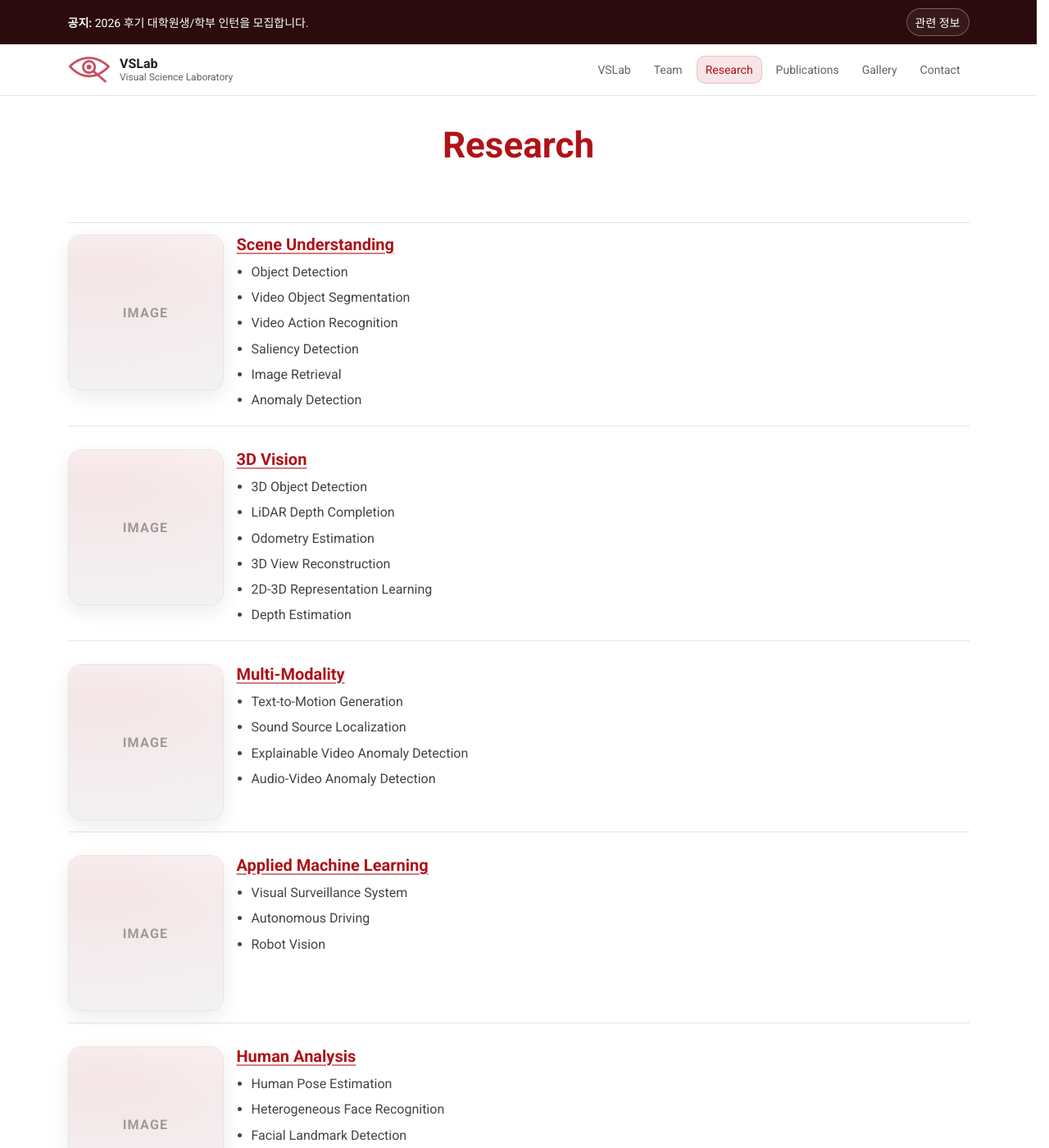
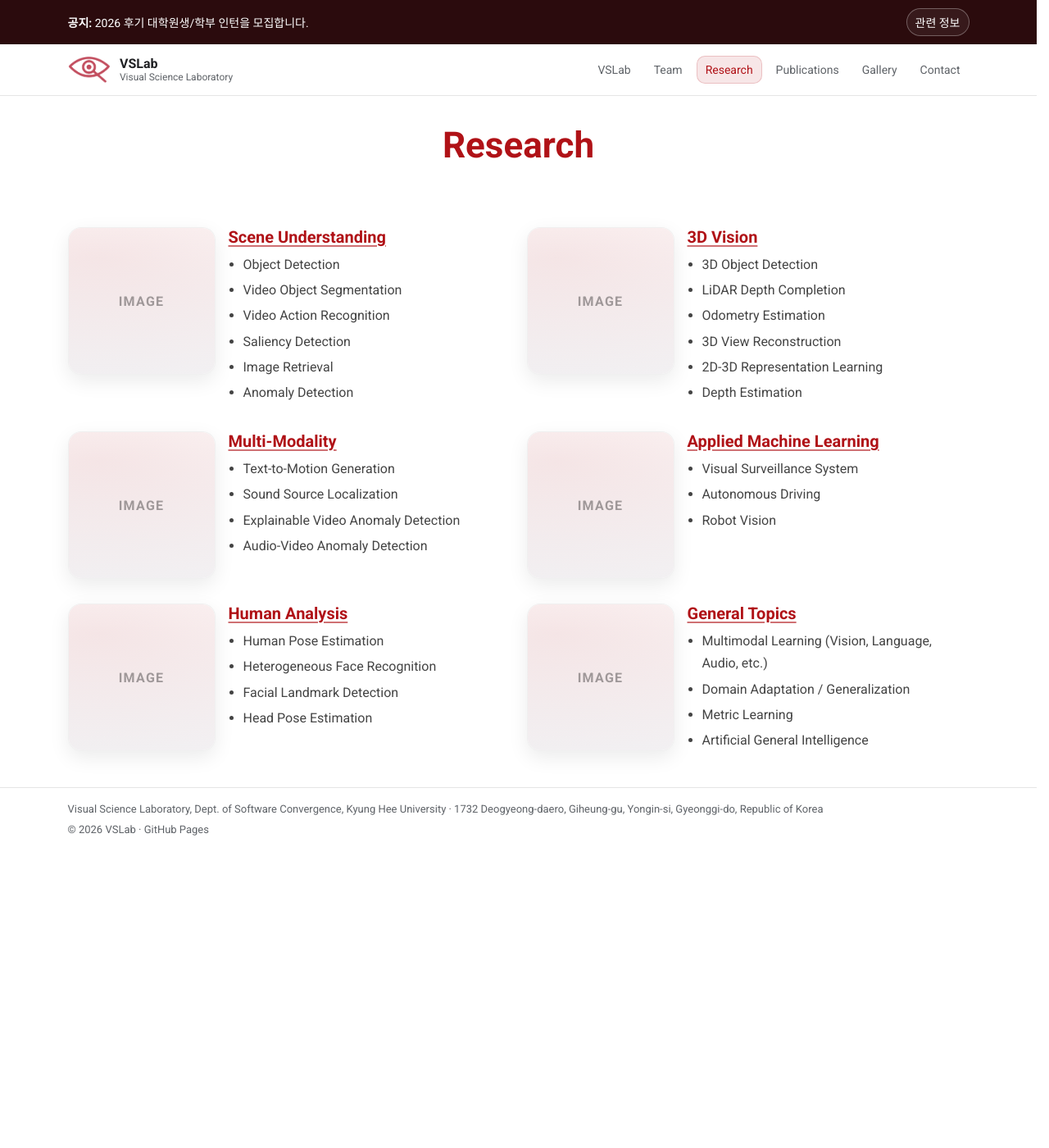
Before and after one commit to VisualScienceLab-KHU/VSLab_Homepage, a Jekyll site: the page built from research.md, in a window 1280 px wide and 1400 px high. Shown: the whole window at 82% size. Built offline with Jekyll 4.4.1, drawn with Linux system fonts in a browser that asks for light colours.

Commit message:
Edit: Research page

```diff
--- a/assets/css/style.css
+++ b/assets/css/style.css
@@ -1065,7 +1065,7 @@ html{ scrollbar-gutter: stable; }
 }
 
 /* =========================================================
-   Research page (NO cards, clean listing)
+   Research page (2-column, no dividers, minimal look)
 ========================================================= */
 .research-title{
   margin: 0;
@@ -1075,40 +1075,38 @@ html{ scrollbar-gutter: stable; }
   color: var(--accent);
 }
 
-.research-listing{
-  display: flex;
-  flex-direction: column;
-  gap: 14px;
+/* 2열 배치 */
+.research-grid{
+  display: grid;
+  grid-template-columns: repeat(2, minmax(0, 1fr));
+  gap: 18px 20px;
 }
 
-/* 한 줄(row) 레이아웃 + 구분선으로 정돈 */
+/* 아이템: 박스/테두리 없이 정돈 */
 .research-item{
   display: grid;
-  grid-template-columns: 190px 1fr;
+  grid-template-columns: 180px 1fr;
   gap: 16px;
-  padding: 14px 0;
-  border-bottom: 1px solid var(--line);
   align-items: start;
-}
-.research-item:first-child{
-  border-top: 1px solid var(--line);
+  padding: 6px 0;
 }
 
+/* 이미지 영역 */
 .research-media{
-  width: 190px;
-  aspect-ratio: 1 / 1;          /* 정사각형 */
+  width: 180px;
+  aspect-ratio: 1 / 1;
   border-radius: 16px;
   overflow: hidden;
-  border: 1px solid var(--line);
   background: #fff;
   box-shadow: var(--shadow);
+  border: 1px solid rgba(0,0,0,0.06);
+  display: block;
 
-  display: block;
   transform: translateY(0);
   transition: transform 140ms ease, box-shadow 140ms ease, filter 140ms ease;
 }
 
-/* hover 시 살짝 떠오르는 반응 */
+/* hover 반응(입체감) */
 .research-media:hover{
   transform: translateY(-3px);
   box-shadow: 0 14px 30px rgba(0,0,0,0.12);
@@ -1136,9 +1134,8 @@ html{ scrollbar-gutter: stable; }
   display: block;
 }
 
-.research-body{
-  min-width: 0;
-}
+/* 텍스트 */
+.research-body{ min-width: 0; }
 
 .research-heading{
   margin: 0 0 8px 0;
@@ -1147,19 +1144,20 @@ html{ scrollbar-gutter: stable; }
   line-height: 1.2;
 }
 
-/* ✅ 세부 분야 제목 링크: vslab 색 + 밑줄 색도 동일 */
+/* 제목 링크: vslab 색 + 밑줄 색도 동일 */
 .research-heading__link{
   color: var(--accent);
   text-decoration: underline;
-  text-decoration-color: rgba(176,18,23,0.55);
+  text-decoration-color: rgba(176,18,23,0.60);
   text-underline-offset: 3px;
 }
 
 .research-heading__link:hover{
-  color: #7a0c10; /* 조금 더 진하게 */
-  text-decoration-color: rgba(176,18,23,0.75);
+  color: #7a0c10;
+  text-decoration-color: rgba(176,18,23,0.80);
 }
 
+/* 리스트 */
 .research-bullets{
   margin: 0;
   padding-left: 18px;
@@ -1168,22 +1166,32 @@ html{ scrollbar-gutter: stable; }
 }
 .research-bullets li{ margin: 4px 0; }
 
+/* General Topics: 링크/반응 제거 */
+.research-item--static .research-media{
+  cursor: default;
+  transform: none;
+  transition: none;
+}
+.research-item--static .research-media:hover{
+  transform: none;
+  box-shadow: var(--shadow);
+  filter: none;
+}
+.research-heading__link--static{
+  cursor: default;
+}
+
 /* Responsive */
 @media (max-width: 980px){
-  .research-item{
-    grid-template-columns: 170px 1fr;
-  }
-  .research-media{
-    width: 170px;
-  }
+  .research-grid{ grid-template-columns: 1fr; }
+  .research-item{ grid-template-columns: 170px 1fr; }
+  .research-media{ width: 170px; }
 }
 
 @media (max-width: 520px){
-  .research-item{
-    grid-template-columns: 1fr;
-  }
+  .research-item{ grid-template-columns: 1fr; }
   .research-media{
     width: 100%;
-    aspect-ratio: 16 / 9; /* 모바일에서는 가로형이 보기 좋음 */
+    aspect-ratio: 16 / 9;
   }
 }
--- a/research.md
+++ b/research.md
@@ -13,11 +13,13 @@ permalink: /research/
 <section class="section research-page">
   <div class="wrap">
 
-    <div class="research-listing">
+    <div class="research-grid">
 
       <!-- Scene Understanding -->
       <article class="research-item">
-        <a class="research-media" href="{{ '/research/scene-understanding/' | relative_url }}" aria-label="Scene Understanding details">
+        <a class="research-media"
+           href="{{ '/research/scene-understanding/' | relative_url }}"
+           aria-label="Scene Understanding details">
           <div class="research-media__placeholder">IMAGE</div>
           <!-- 이미지 넣을 때:
           <img class="research-media__img" src="{{ '/assets/img/research/scene.png' | relative_url }}" alt="Scene Understanding">
@@ -26,7 +28,10 @@ permalink: /research/
 
         <div class="research-body">
           <h2 class="research-heading">
-            <a class="research-heading__link" href="{{ '/research/scene-understanding/' | relative_url }}">Scene Understanding</a>
+            <a class="research-heading__link"
+               href="{{ '/research/scene-understanding/' | relative_url }}">
+              Scene Understanding
+            </a>
           </h2>
 
           <ul class="research-bullets">
@@ -42,14 +47,19 @@ permalink: /research/
 
       <!-- 3D Vision -->
       <article class="research-item">
-        <a class="research-media" href="{{ '/research/3d-vision/' | relative_url }}" aria-label="3D Vision details">
+        <a class="research-media"
+           href="{{ '/research/3d-vision/' | relative_url }}"
+           aria-label="3D Vision details">
           <div class="research-media__placeholder">IMAGE</div>
           <!-- <img class="research-media__img" src="{{ '/assets/img/research/3d.png' | relative_url }}" alt="3D Vision"> -->
         </a>
 
         <div class="research-body">
           <h2 class="research-heading">
-            <a class="research-heading__link" href="{{ '/research/3d-vision/' | relative_url }}">3D Vision</a>
+            <a class="research-heading__link"
+               href="{{ '/research/3d-vision/' | relative_url }}">
+              3D Vision
+            </a>
           </h2>
 
           <ul class="research-bullets">
@@ -65,14 +75,19 @@ permalink: /research/
 
       <!-- Multi-Modality -->
       <article class="research-item">
-        <a class="research-media" href="{{ '/research/multi-modality/' | relative_url }}" aria-label="Multi-Modality details">
+        <a class="research-media"
+           href="{{ '/research/multi-modality/' | relative_url }}"
+           aria-label="Multi-Modality details">
           <div class="research-media__placeholder">IMAGE</div>
           <!-- <img class="research-media__img" src="{{ '/assets/img/research/multimodal.png' | relative_url }}" alt="Multi-Modality"> -->
         </a>
 
         <div class="research-body">
           <h2 class="research-heading">
-            <a class="research-heading__link" href="{{ '/research/multi-modality/' | relative_url }}">Multi-Modality</a>
+            <a class="research-heading__link"
+               href="{{ '/research/multi-modality/' | relative_url }}">
+              Multi-Modality
+            </a>
           </h2>
 
           <ul class="research-bullets">
@@ -86,14 +101,19 @@ permalink: /research/
 
       <!-- Applied Machine Learning -->
       <article class="research-item">
-        <a class="research-media" href="{{ '/research/applied-ml/' | relative_url }}" aria-label="Applied Machine Learning details">
+        <a class="research-media"
+           href="{{ '/research/applied-ml/' | relative_url }}"
+           aria-label="Applied Machine Learning details">
           <div class="research-media__placeholder">IMAGE</div>
           <!-- <img class="research-media__img" src="{{ '/assets/img/research/applied.png' | relative_url }}" alt="Applied Machine Learning"> -->
         </a>
 
         <div class="research-body">
           <h2 class="research-heading">
-            <a class="research-heading__link" href="{{ '/research/applied-ml/' | relative_url }}">Applied Machine Learning</a>
+            <a class="research-heading__link"
+               href="{{ '/research/applied-ml/' | relative_url }}">
+              Applied Machine Learning
+            </a>
           </h2>
 
           <ul class="research-bullets">
@@ -106,14 +126,19 @@ permalink: /research/
 
       <!-- Human Analysis -->
       <article class="research-item">
-        <a class="research-media" href="{{ '/research/human-analysis/' | relative_url }}" aria-label="Human Analysis details">
+        <a class="research-media"
+           href="{{ '/research/human-analysis/' | relative_url }}"
+           aria-label="Human Analysis details">
           <div class="research-media__placeholder">IMAGE</div>
           <!-- <img class="research-media__img" src="{{ '/assets/img/research/human.png' | relative_url }}" alt="Human Analysis"> -->
         </a>
 
         <div class="research-body">
           <h2 class="research-heading">
-            <a class="research-heading__link" href="{{ '/research/human-analysis/' | relative_url }}">Human Analysis</a>
+            <a class="research-heading__link"
+               href="{{ '/research/human-analysis/' | relative_url }}">
+              Human Analysis
+            </a>
           </h2>
 
           <ul class="research-bullets">
@@ -125,16 +150,16 @@ permalink: /research/
         </div>
       </article>
 
-      <!-- General Topics -->
-      <article class="research-item">
-        <a class="research-media" href="{{ '/research/general-topics/' | relative_url }}" aria-label="General Topics details">
+      <!-- General Topics (NO link, NO hover reaction) -->
+      <article class="research-item research-item--static">
+        <div class="research-media research-media--static" aria-label="General Topics">
           <div class="research-media__placeholder">IMAGE</div>
           <!-- <img class="research-media__img" src="{{ '/assets/img/research/general.png' | relative_url }}" alt="General Topics"> -->
-        </a>
+        </div>
 
         <div class="research-body">
           <h2 class="research-heading">
-            <a class="research-heading__link" href="{{ '/research/general-topics/' | relative_url }}">General Topics</a>
+            <span class="research-heading__link research-heading__link--static">General Topics</span>
           </h2>
 
           <ul class="research-bullets">
```
